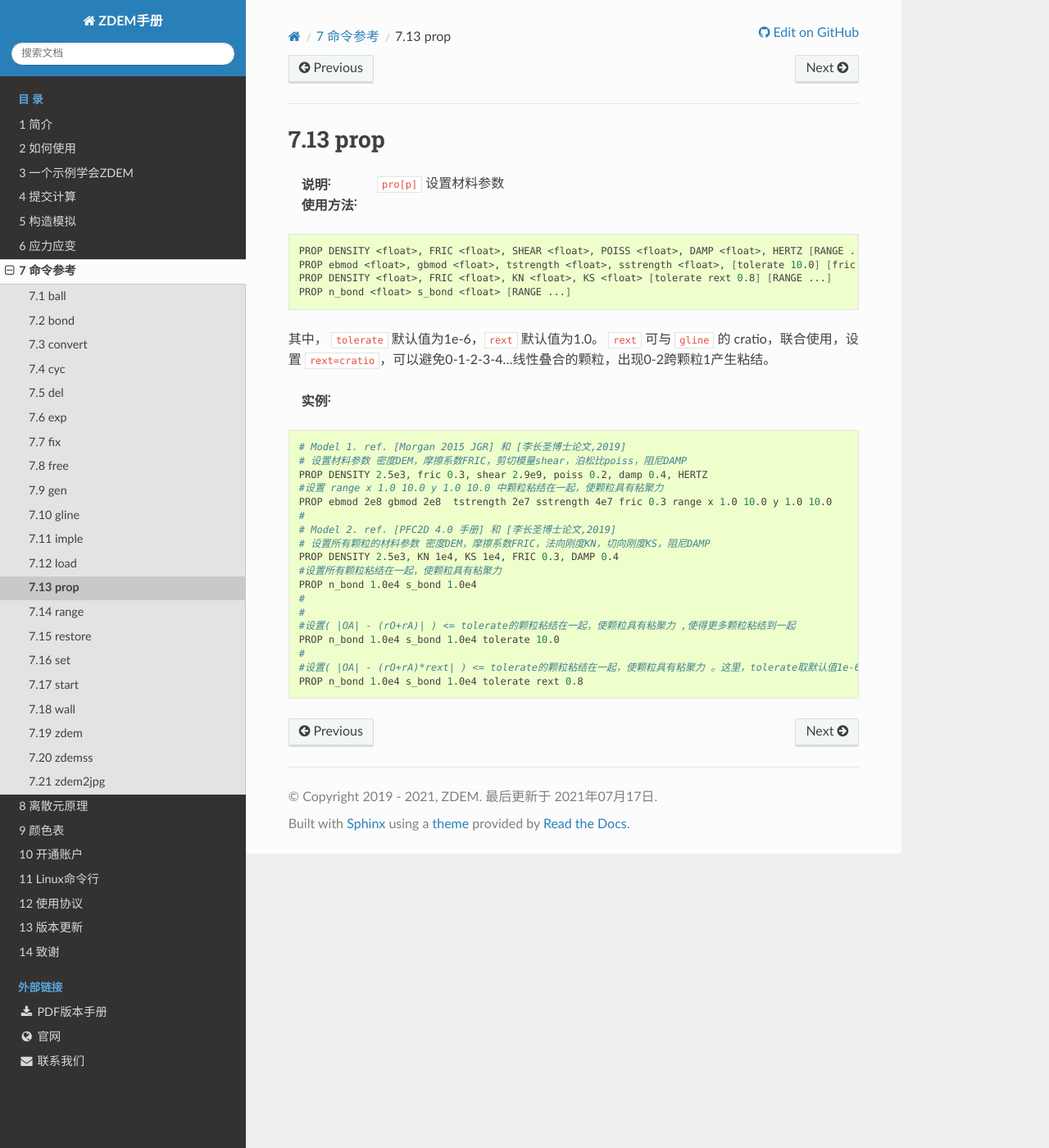
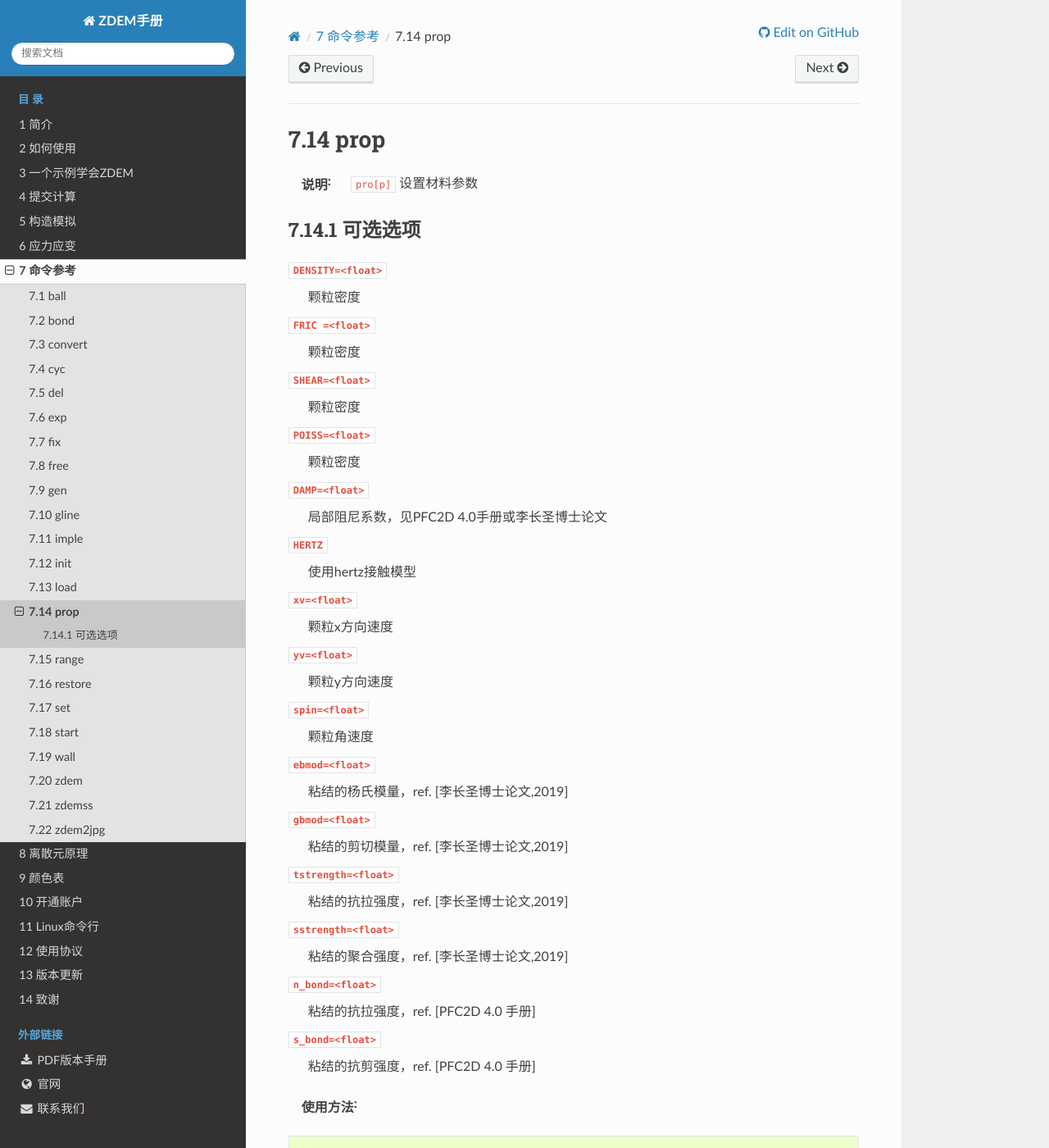
Before and after one commit to geovbox/zdem_doc, a Sphinx documentation site: the page built from source/cmd/prop.rst, in a window 1280 px wide and 1400 px high. Shown: the whole window at 82% size. Built offline with Sphinx 7.4.7 and the Read the Docs theme 2.0.0, drawn with Linux system fonts in a browser that asks for light colours; comment, search, counter and statistics services are not loaded; some of the changed text lies outside the part shown.

Commit message:
add init

```diff
--- a/source/cmd/index.rst
+++ b/source/cmd/index.rst
@@ -56,7 +56,8 @@
 
 - 颗粒参数设置
 
-  - :doc:`prop` ：设置颗粒的微观参数
+  - :doc:`prop` ：设置颗粒的微观参数(包括密度、刚度系数、速度等)
+  - :doc:`init` : 同 :ref:`prop`
   - :doc:`bond` ：断开粘结 ``bond``
   - :doc:`fix` ：限制颗粒运动
   - :doc:`free` ：释放颗粒运动，与 ``fix`` 相反
@@ -91,6 +92,7 @@
    gen
    gline
    imple
+   init
    load
    prop
    range
--- /dev/null
+++ b/source/cmd/init.rst
@@ -0,0 +1,6 @@
+.. index:: ! init
+
+init
+====
+
+:说明: ``ini[t]`` 同  :ref:`prop`
--- a/source/cmd/prop.rst
+++ b/source/cmd/prop.rst
@@ -1,9 +1,62 @@
 .. index:: ! prop
+.. _prop:
 
 prop
 ====
 
 :说明: ``pro[p]`` 设置材料参数
+
+可选选项
+--------
+
+``DENSITY=<float>``
+    颗粒密度
+
+``FRIC =<float>``
+    颗粒密度
+
+``SHEAR=<float>``
+    颗粒密度
+
+``POISS=<float>``
+    颗粒密度
+
+``DAMP=<float>``
+    局部阻尼系数，见PFC2D 4.0手册或李长圣博士论文
+
+``HERTZ``
+    使用hertz接触模型
+
+``xv=<float>``
+    颗粒x方向速度
+
+``yv=<float>``
+    颗粒y方向速度
+
+``spin=<float>``
+    颗粒角速度
+
+
+``ebmod=<float>``
+    粘结的杨氏模量，ref. [李长圣博士论文,2019]
+
+``gbmod=<float>``
+    粘结的剪切模量，ref. [李长圣博士论文,2019]
+
+``tstrength=<float>``
+    粘结的抗拉强度，ref. [李长圣博士论文,2019]
+
+``sstrength=<float>``
+    粘结的聚合强度，ref. [李长圣博士论文,2019]
+
+
+``n_bond=<float>``
+    粘结的抗拉强度，ref. [PFC2D 4.0 手册]
+
+``s_bond=<float>``
+    粘结的抗剪强度，ref. [PFC2D 4.0 手册]
+
+
 
 :使用方法:
 
@@ -13,6 +66,7 @@
    PROP ebmod <float>, gbmod <float>, tstrength <float>, sstrength <float>, [tolerate 10.0] [fric <float>] [RANGE ...]
    PROP DENSITY <float>, FRIC <float>, KN <float>, KS <float> [tolerate rext 0.8] [RANGE ...]
    PROP n_bond <float> s_bond <float> [RANGE ...]
+   PROP xv <float> yv <float> spin <float> [RANGE ...]
 
 其中， ``tolerate`` 默认值为1e-6，``rext`` 默认值为1.0。 ``rext`` 可与 ``gline`` 的 cratio，联合使用，设置 ``rext=cratio``，可以避免0-1-2-3-4...线性叠合的颗粒，出现0-2跨颗粒1产生粘结。
 
@@ -29,8 +83,7 @@
    # Model 2. ref. [PFC2D 4.0 手册] 和 [李长圣博士论文,2019]
    # 设置所有颗粒的材料参数 密度DEM，摩擦系数FRIC，法向刚度KN，切向刚度KS，阻尼DAMP
    PROP DENSITY 2.5e3, KN 1e4, KS 1e4, FRIC 0.3, DAMP 0.4
-   #设置所有颗粒粘结在一起，使颗粒具有粘聚力
-   PROP n_bond 1.0e4 s_bond 1.0e4
+
    #
    #
    #设置( |OA| - (rO+rA)| ) <= tolerate的颗粒粘结在一起，使颗粒具有粘聚力 ,使得更多颗粒粘结到一起
@@ -38,3 +91,6 @@
    #
    #设置( |OA| - (rO+rA)*rext| ) <= tolerate的颗粒粘结在一起，使颗粒具有粘聚力 。这里，tolerate取默认值1e-6
    PROP n_bond 1.0e4 s_bond 1.0e4 tolerate rext 0.8
+
+   #设置所有颗粒线速度和角速度为零
+   PROP xv 0.0 yv 0.0 spin 0.0
```
